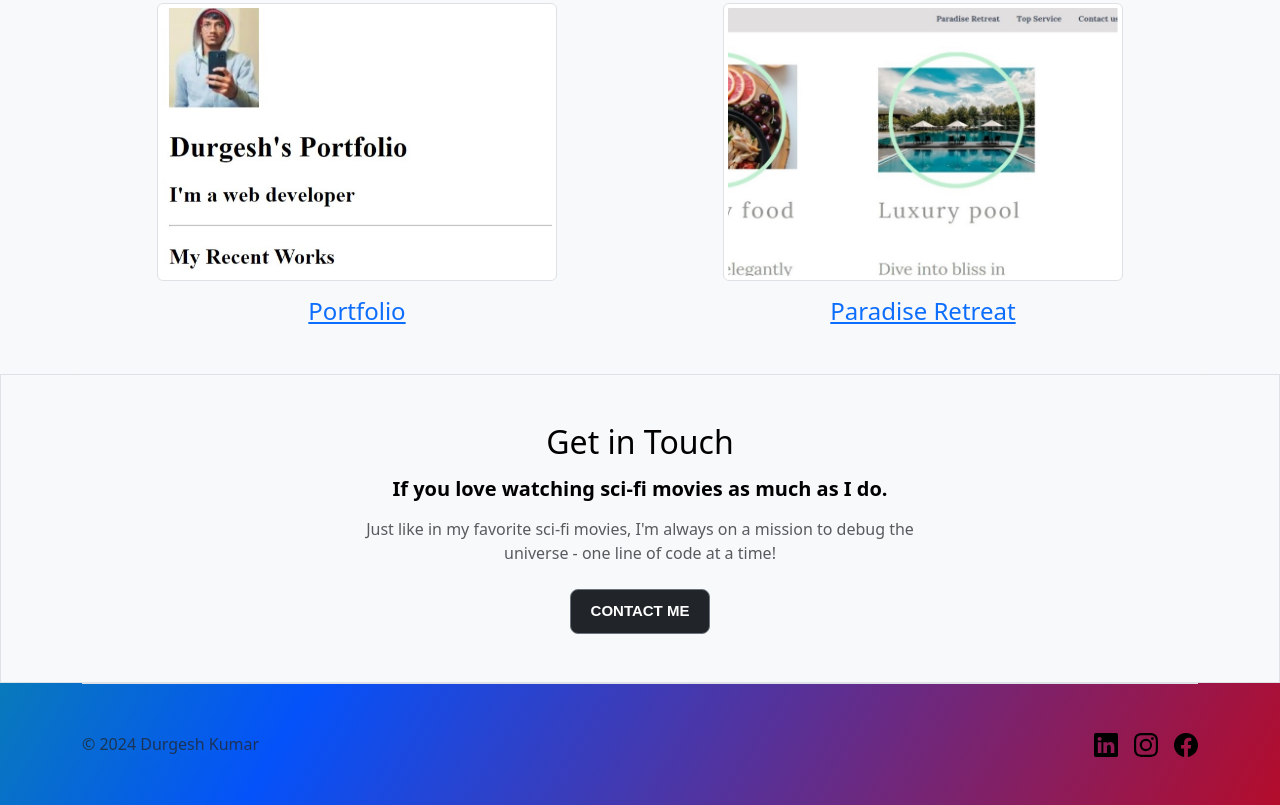
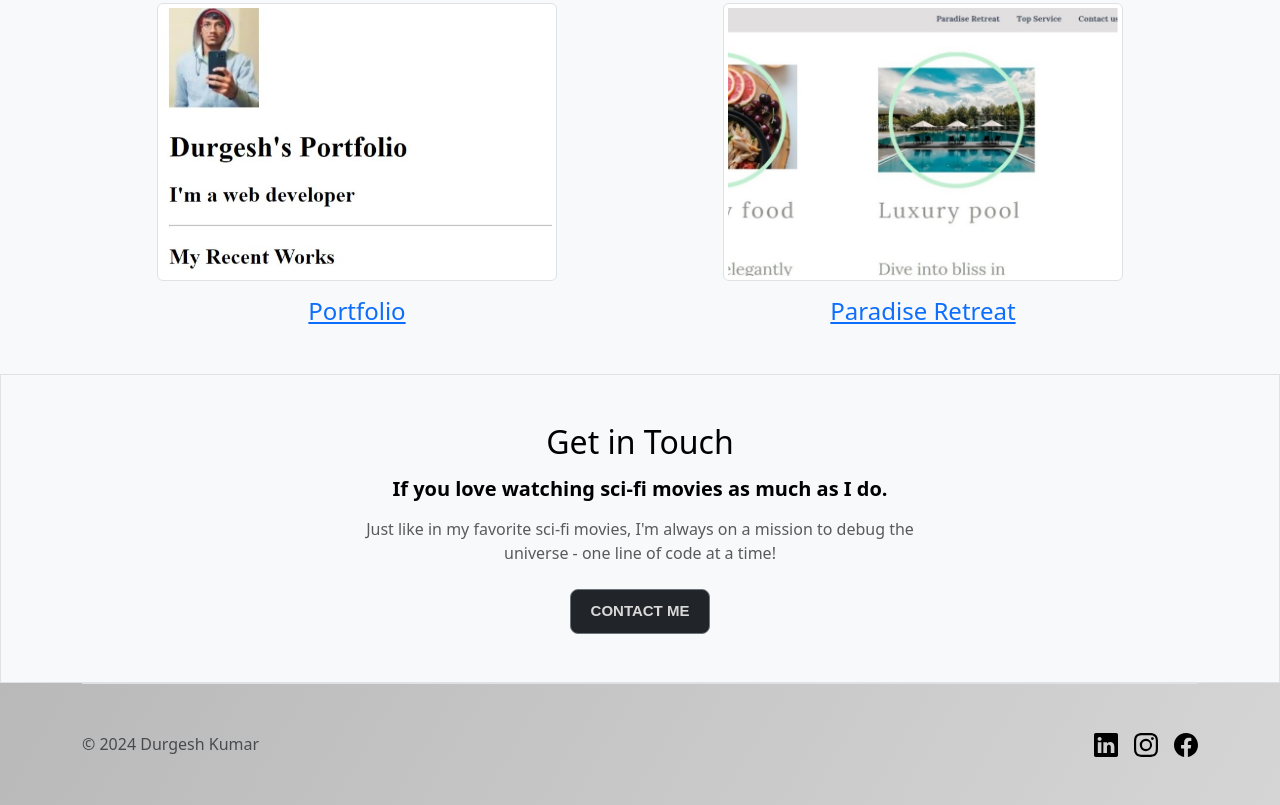
Before and after one commit to 1mansri/Durgesh-Kumar, a plain HTML site: page index.html in a window 1280 px wide. Shown: the part 1165-1970 px from the top of the page. Drawn offline with nearby package versions, Linux system fonts and the light colour scheme.

Commit message:
Add files via upload

```diff
--- a/style.css
+++ b/style.css
@@ -1,5 +1,5 @@
  .gradient-background {
-    background: linear-gradient(300deg, #d20007,  #0452fa, #15ea06);
+    background: linear-gradient(300deg, #D9D9D9, #A6A6A6);
     background-size: 180% 180%;
     animation: gradient-animation 18s ease infinite;
   }
@@ -30,7 +30,7 @@
   .contact-button {
     border-radius: 8px;
     font-family: "Montserrat", sans-serif;
-    color: white ;
+    color: #D9D9D9 ;
     font-size: 15px;
     font-weight: bold;
     padding: 10px 20px 10px 20px;
```
Also changed, not shown: 1 other file.
